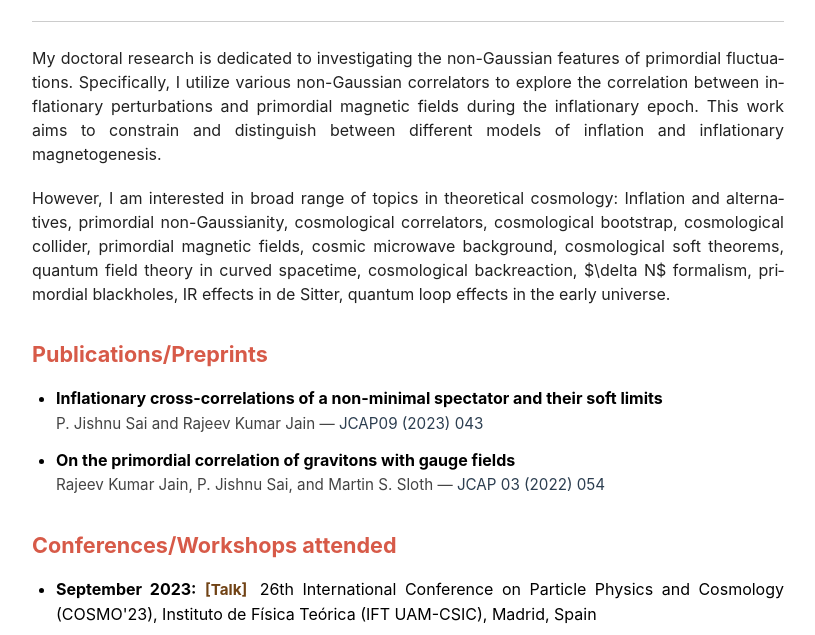
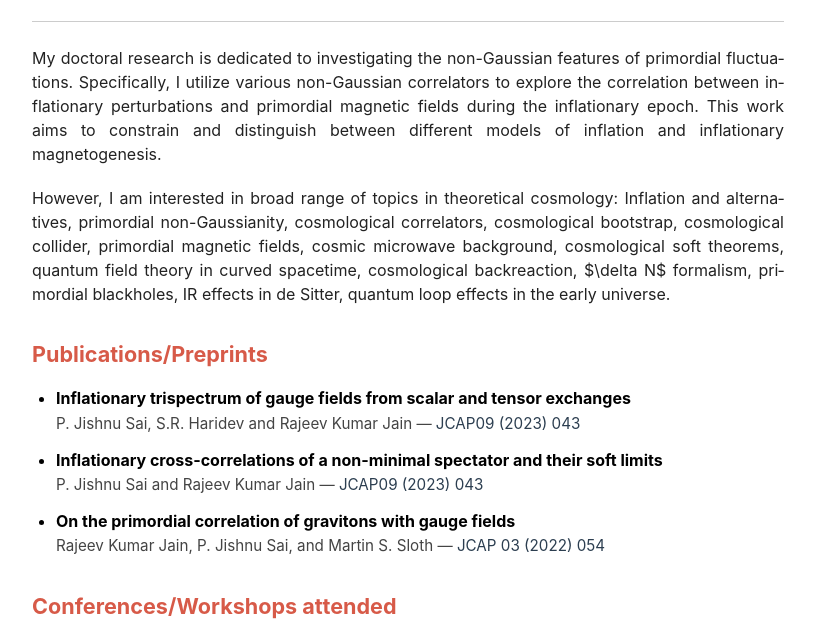
Before and after one commit to PJ-1995/Jishnu_Sai, a plain HTML site: page research.html in a window 1280 px wide. Shown: the part 123-758 px from the top of the page, without its empty margins (232-1047 px from the left). Drawn offline with Linux system fonts and the light colour scheme.

Commit message:
Add publication entry for inflationary trispectrum

```diff
--- a/research.html
+++ b/research.html
@@ -42,6 +42,10 @@
       <section>
         <h2>Publications/Preprints</h2>
         <ul class="data-list">
+          <li>
+            <strong>Inflationary trispectrum of gauge fields from scalar and tensor exchanges</strong><br>
+            <span class="meta-info">P. Jishnu Sai, S.R. Haridev and Rajeev Kumar Jain — <a href="https://iopscience.iop.org/article/10.1088/1475-7516/2026/06/032" target="_blank">JCAP09 (2023) 043</a></span>
+          </li>
           <li>
             <strong>Inflationary cross-correlations of a non-minimal spectator and their soft limits</strong><br>
             <span class="meta-info">P. Jishnu Sai and Rajeev Kumar Jain — <a href="https://doi.org/10.1088/1475-7516/2023/09/043" target="_blank">JCAP09 (2023) 043</a></span>
```
